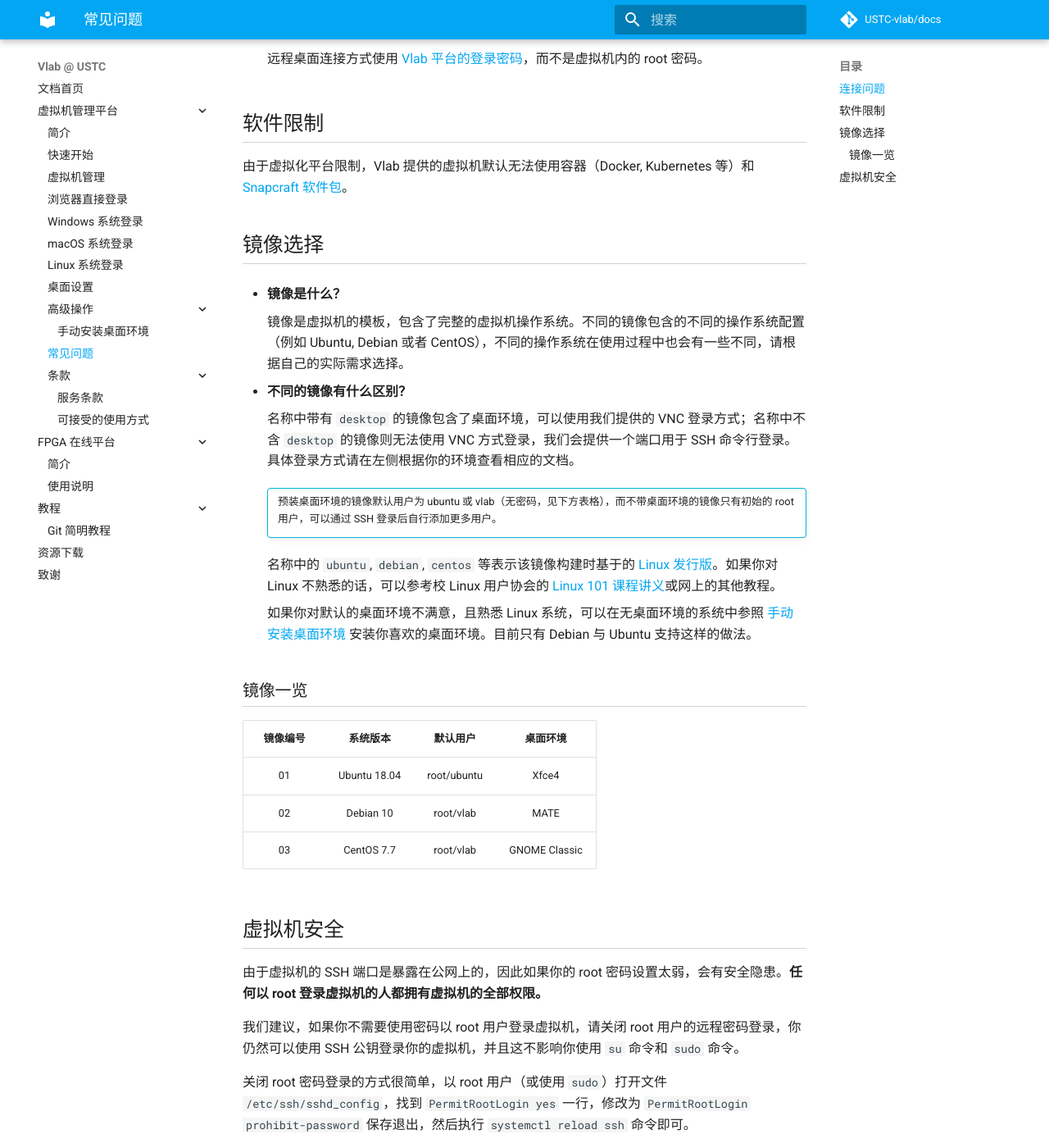
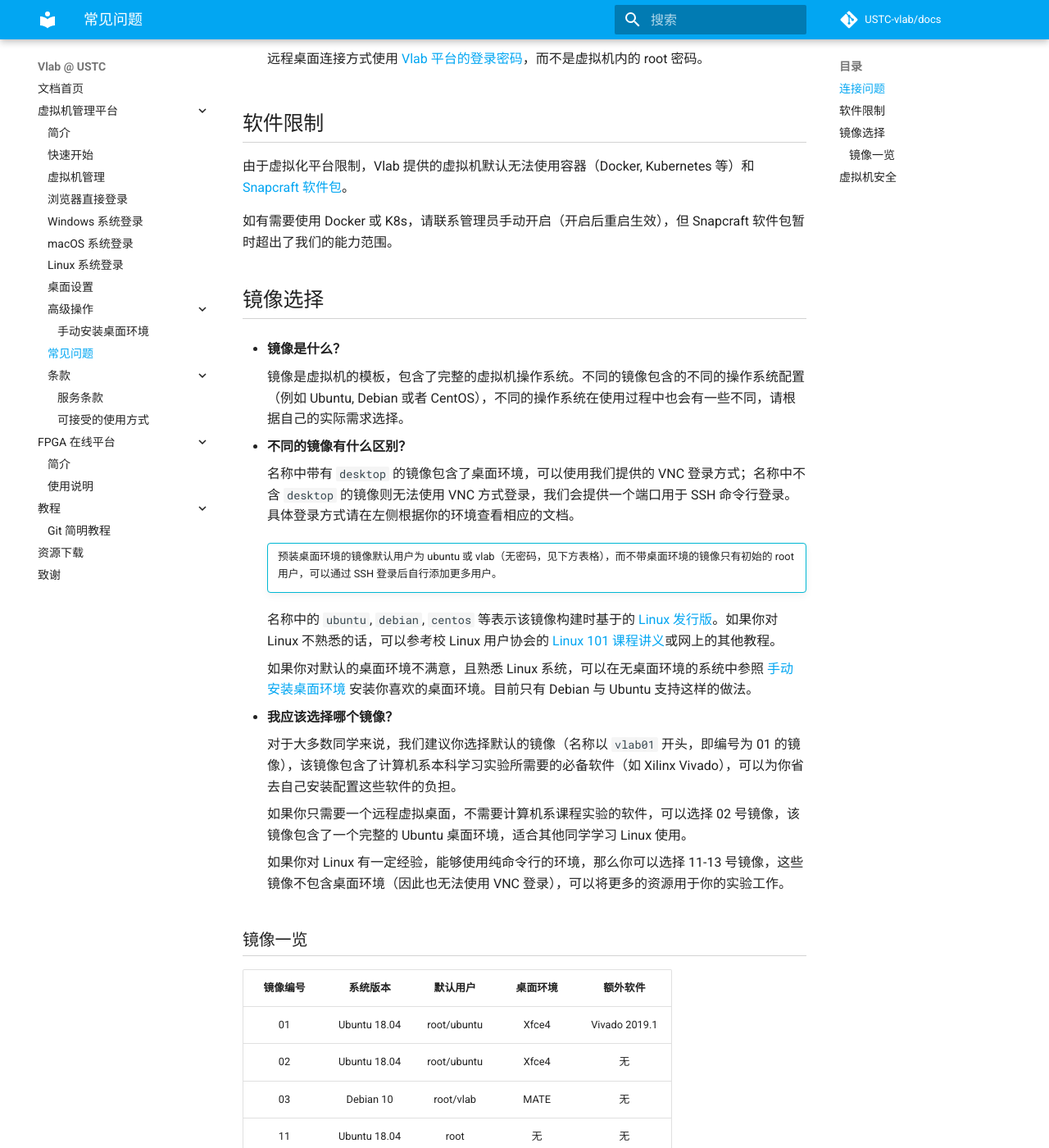
Before and after one commit to USTC-vlab/docs, an MkDocs documentation site: the page built from docs/vm/faq.md, in a window 1280 px wide and 1400 px high, scrolled down 446 px. Shown: the whole window at 82% size. Built offline with MkDocs 1.6.1 and Material for MkDocs 9.7.7, drawn with Linux system fonts in a browser that asks for light colours; comment, search, counter and statistics services are not loaded; some of the changed text lies outside the part shown.

Commit message:
Revert "Merge branch 'linux101'"
This reverts commit 9cfc352b8a38a6db0760627604af8be03d0fe5c9, reversing
changes made to 6729432b696672fca723aa2f1a2df9ec7414f3f9.

```diff
--- a/docs/vm/faq.md
+++ b/docs/vm/faq.md
@@ -21,6 +21,8 @@
 
 由于虚拟化平台限制，Vlab 提供的虚拟机默认无法使用容器（Docker, Kubernetes 等）和 [Snapcraft 软件包](https://snapcraft.io/)。
 
+如有需要使用 Docker 或 K8s，请联系管理员手动开启（开启后重启生效），但 Snapcraft 软件包暂时超出了我们的能力范围。
+
 ## 镜像选择 {#image-selection}
 
 - **镜像是什么？**
@@ -39,13 +41,25 @@
 
     如果你对默认的桌面环境不满意，且熟悉 Linux 系统，可以在无桌面环境的系统中参照 [手动安装桌面环境](install-desktop.md) 安装你喜欢的桌面环境。目前只有 Debian 与 Ubuntu 支持这样的做法。
 
+- **我应该选择哪个镜像？**
+
+    对于大多数同学来说，我们建议你选择默认的镜像（名称以 `vlab01` 开头，即编号为 01 的镜像），该镜像包含了计算机系本科学习实验所需要的必备软件（如 Xilinx Vivado），可以为你省去自己安装配置这些软件的负担。
+
+    如果你只需要一个远程虚拟桌面，不需要计算机系课程实验的软件，可以选择 02 号镜像，该镜像包含了一个完整的 Ubuntu 桌面环境，适合其他同学学习 Linux 使用。
+
+    如果你对 Linux 有一定经验，能够使用纯命令行的环境，那么你可以选择 11-13 号镜像，这些镜像不包含桌面环境（因此也无法使用 VNC 登录），可以将更多的资源用于你的实验工作。
+
 ### 镜像一览 {#image-content}
 
-| 镜像编号 | 系统版本 | 默认用户 | 桌面环境 |
-| :------: | :------: | :------: | :------: |
-| 01 | Ubuntu 18.04 | root/ubuntu | Xfce4 |
-| 02 | Debian 10 | root/vlab | MATE |
-| 03 | CentOS 7.7 | root/vlab | GNOME Classic |
+| 镜像编号 | 系统版本 | 默认用户 | 桌面环境 | 额外软件 |
+| :------: | :------: | :------: | :------: | :------: |
+| 01 | Ubuntu 18.04 | root/ubuntu | Xfce4 | Vivado 2019.1 |
+| 02 | Ubuntu 18.04 | root/ubuntu | Xfce4 | 无 |
+| 03 | Debian 10 | root/vlab | MATE | 无 |
+| 11 | Ubuntu 18.04 | root | 无 | 无 |
+| 12 | Debian 10 | root | 无 | 无 |
+| 13 | CentOS 8.1 | root | 无 | 无 |
+| 14 | CentOS 7.7 | root | 无 | 无 |
 
 ## 虚拟机安全 {#vm-security}
 
```
Also changed, not shown: docs/vm/quickstart.md (+1 -1 lines).
